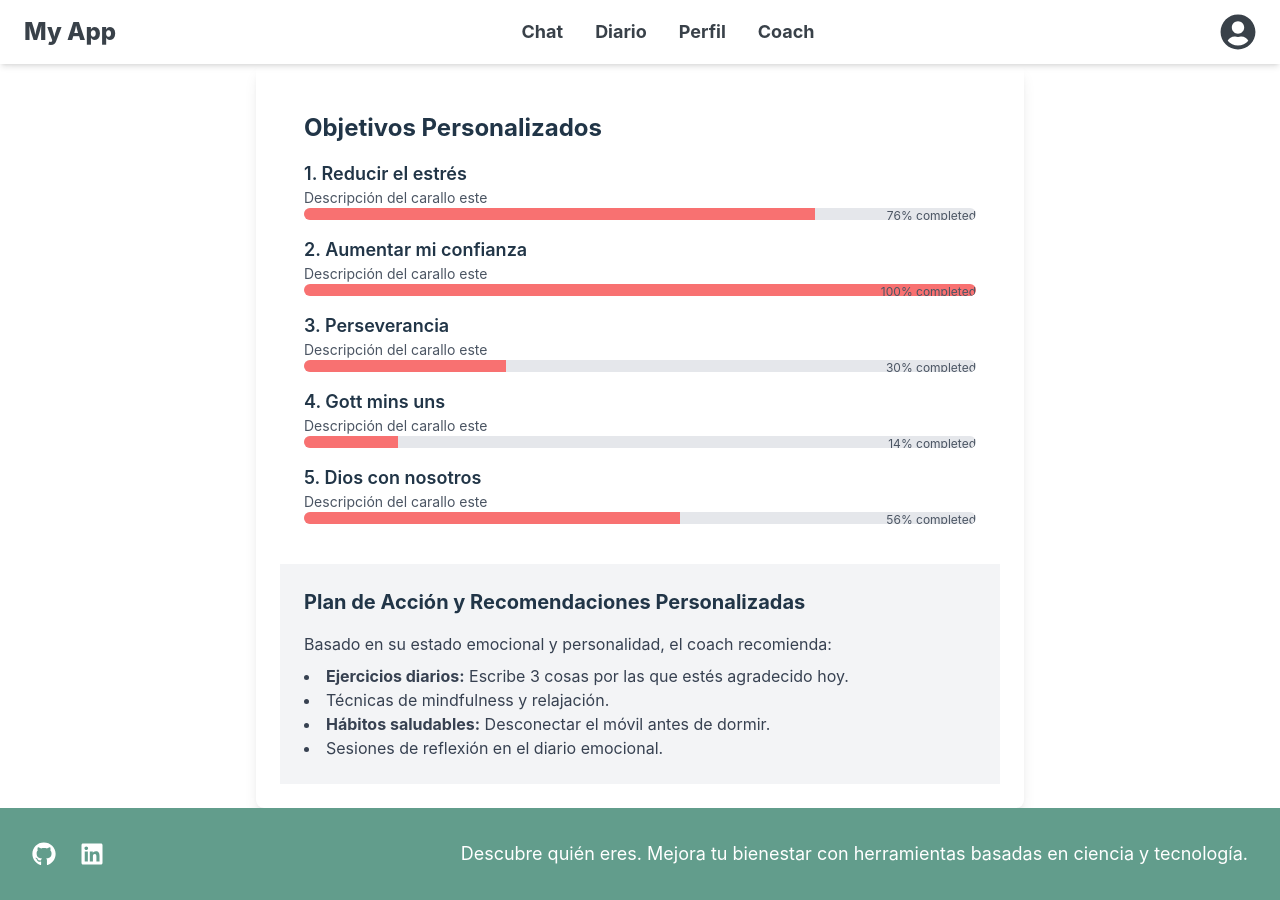
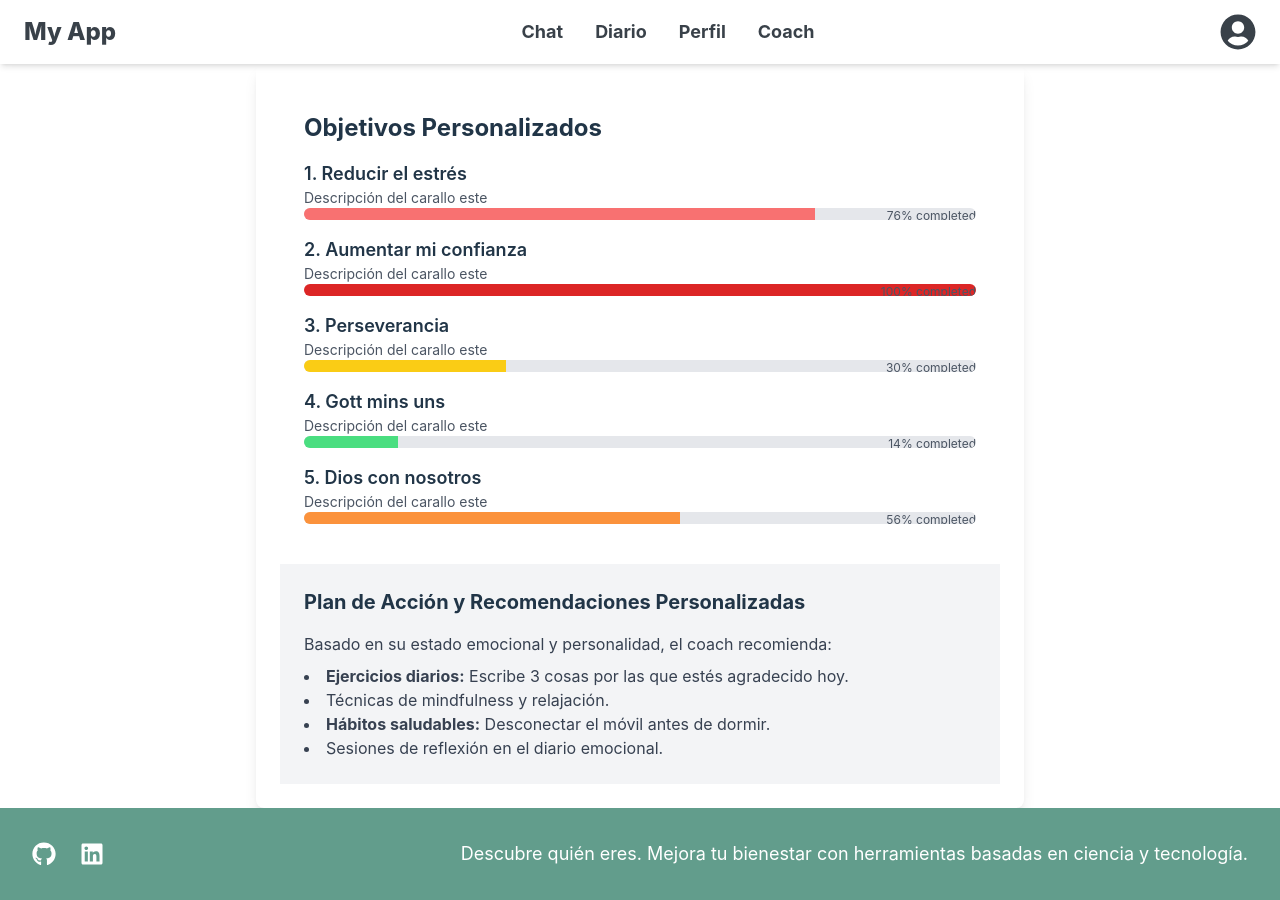
Before and after one commit to pablolobat0/bigFive, a React (Vite) app in the folder frontend/: page /coach in a window 1280 px wide. Built offline with nearby package versions, Linux system fonts and the light colour scheme.

Commit message:
Feature: Coach animations

```diff
--- a/frontend/src/components/ProgressBar.tsx
+++ b/frontend/src/components/ProgressBar.tsx
@@ -1,16 +1,28 @@
 import React from "react";
+import { motion } from "framer-motion";
 
 interface ProgressBarProps {
   progress: number;
 }
 
+// Función para obtener el color según el progreso
+const getProgressColor = (progress: number) => {
+  if (progress < 25) return "#4ade80"; // Verde (bg-green-400)
+  if (progress < 50) return "#facc15"; // Amarillo (bg-yellow-400)
+  if (progress < 75) return "#fb923c"; // Naranja (bg-orange-400)
+  if (progress < 95) return "#f87171"; // Rojo (bg-red-400)
+  return "#dc2626"; // Rojo oscuro (bg-red-600) para 95-100%
+};
+
 const ProgressBar: React.FC<ProgressBarProps> = ({ progress }) => {
   return (
     <div className="relative w-full h-3 bg-gray-200 rounded-full overflow-hidden">
-      <div
-        className="h-full bg-red-400"
-        style={{ width: `${progress}%` }}
-      ></div>
+      <motion.div
+        initial={{ width: "0%" }}
+        animate={{ width: `${progress}%`, backgroundColor: getProgressColor(progress) }}
+        transition={{ duration: 0.8, ease: "easeOut" }}
+        className="h-full"
+      ></motion.div>
       <span className="absolute right-0 top-0 text-xs text-gray-600">
         {progress}% completed
       </span>
--- a/frontend/src/pages/Coach.tsx
+++ b/frontend/src/pages/Coach.tsx
@@ -2,22 +2,34 @@ import Header from "../components/Header";
 import GoalList from "../components/GoalList";
 import Recommendations from "../components/Recommendations";
 import Footer from "../components/Footer";
+import { motion } from "framer-motion";
 
 const Coach = () => {
   return (
-    <div className="min-h-screen w-full flex flex-col">
+    <motion.div
+        initial={{ opacity: 0, y: 20 }}
+        animate={{ opacity: 1, y: 0 }}
+        exit={{ opacity: 0, y: 20 }}
+        transition={{ duration: 0.5, ease: "easeOut" }}
+        className="min-h-screen w-full flex flex-col"
+    >
       <Header />
 
       {/* Contenedor que crece para mantener el footer en la parte inferior */}
       <div className="flex-1 flex items-center justify-center">
-        <main className="w-full max-w-3xl p-6 bg-white rounded-lg shadow-lg">
-          <GoalList />
-          <Recommendations />
-        </main>
+        <motion.main
+            initial={{ opacity: 0, scale: 0.9 }}
+            animate={{ opacity: 1, scale: 1 }}
+            transition={{ duration: 0.4 }}
+            className="w-full max-w-3xl p-6 bg-white rounded-lg shadow-lg"
+            >
+            <GoalList />
+            <Recommendations />
+        </motion.main>
       </div>
 
       <Footer />
-    </div>
+      </motion.div>
   );
 };
 
```
